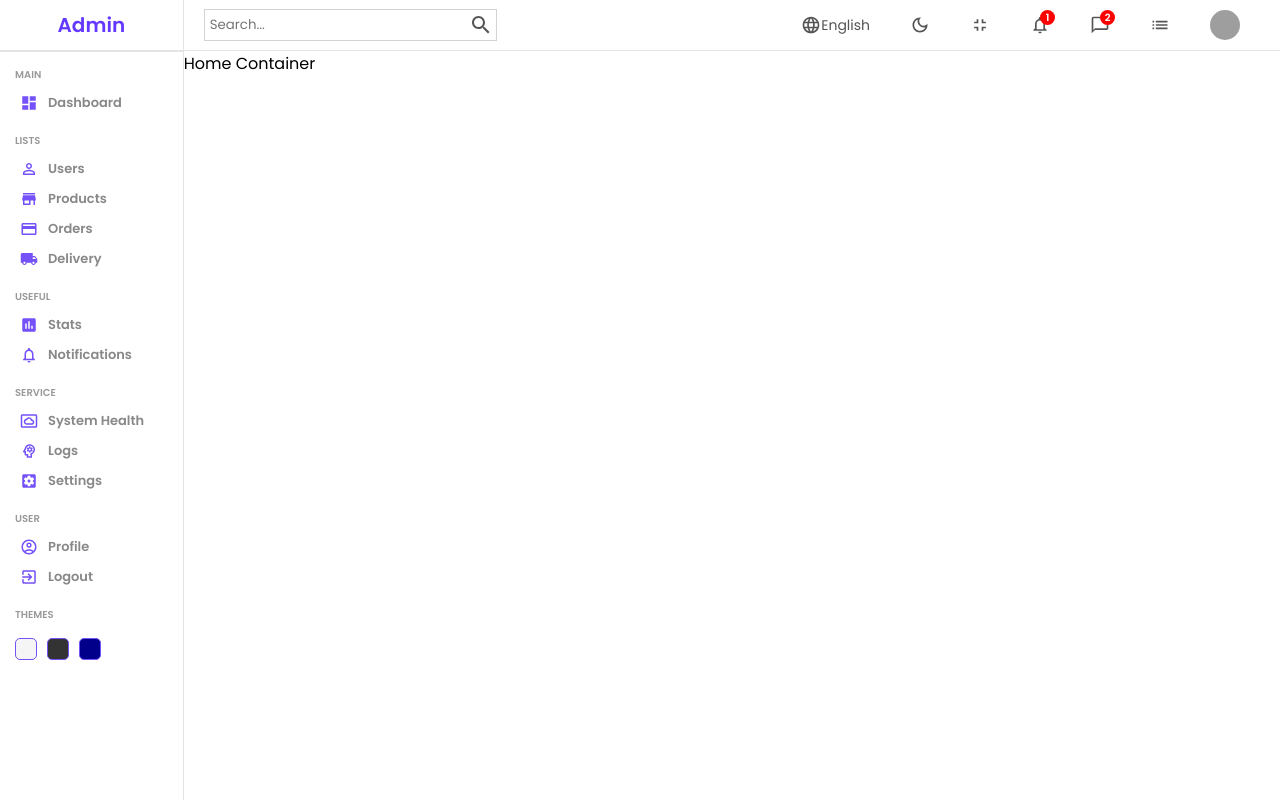
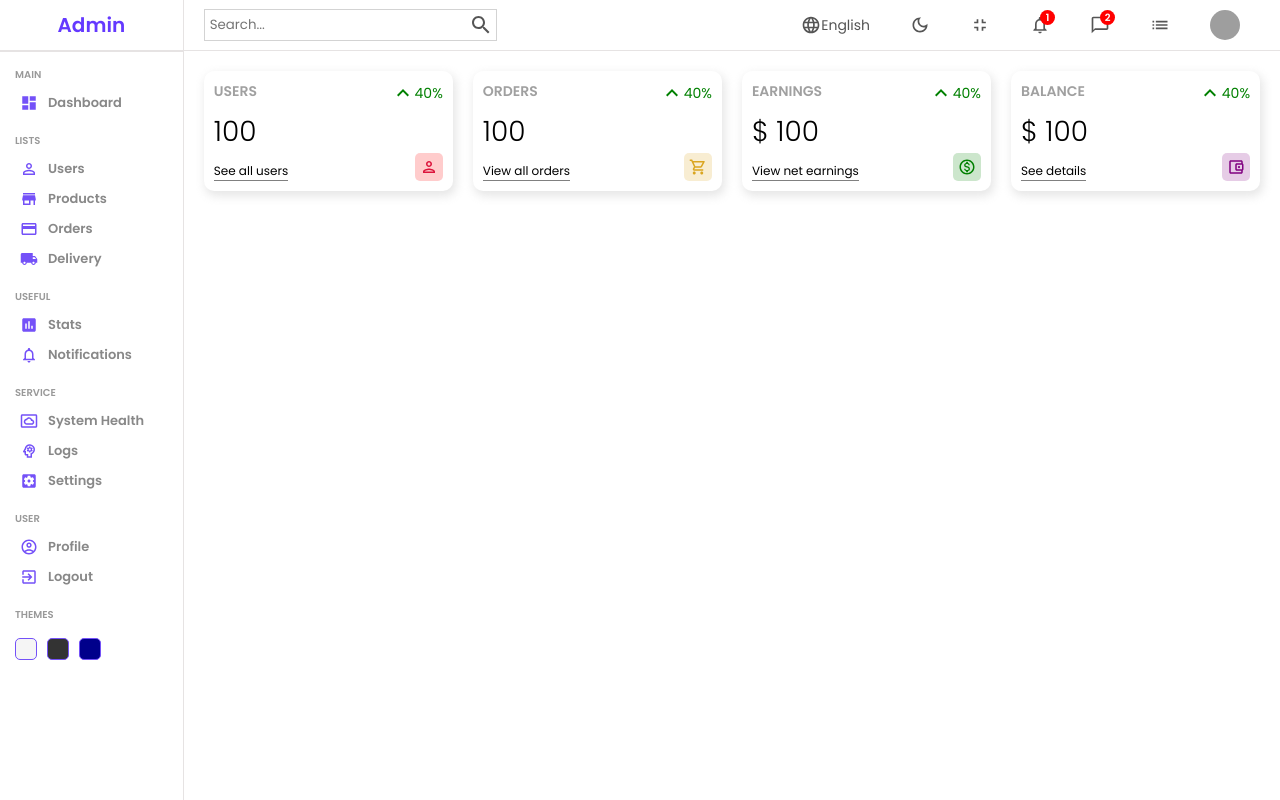
Before and after one commit to engnurulamin/react-admin, a React (Vite) app: page / in a window 1280 px wide. Built offline with nearby package versions, Linux system fonts and the light colour scheme; grey boxes are pictures that could not be loaded.

Commit message:
widgets design

```diff
--- /dev/null
+++ b/src/components/widgets/Widget.jsx
@@ -0,0 +1,98 @@
+import "./widget.scss";
+import KeyboardArrowUpIcon from "@mui/icons-material/KeyboardArrowUp";
+import PersonOutlinedIcon from "@mui/icons-material/PersonOutlined";
+import AccountBalanceWalletOutlinedIcon from "@mui/icons-material/AccountBalanceWalletOutlined";
+import ShoppingCartOutlinedIcon from "@mui/icons-material/ShoppingCartOutlined";
+import MonetizationOnOutlinedIcon from "@mui/icons-material/MonetizationOnOutlined";
+
+const Widgets = ({ type }) => {
+  let data;
+  //temporary
+  const amount = 100;
+  const diff = 40;
+
+  switch (type) {
+    case "user":
+      data = {
+        title: "USERS",
+        isMoney: false,
+        link: "See all users",
+        icon: (
+          <PersonOutlinedIcon
+            className="icon"
+            style={{
+              color: "crimson",
+              backgroundColor: "rgba(255, 0, 0, 0.2)",
+            }}
+          />
+        ),
+      };
+      break;
+    case "order":
+      data = {
+        title: "ORDERS",
+        isMoney: false,
+        link: "View all orders",
+        icon: (
+          <ShoppingCartOutlinedIcon
+            className="icon"
+            style={{
+              backgroundColor: "rgba(218, 165, 32, 0.2)",
+              color: "goldenrod",
+            }}
+          />
+        ),
+      };
+      break;
+    case "earning":
+      data = {
+        title: "EARNINGS",
+        isMoney: true,
+        link: "View net earnings",
+        icon: (
+          <MonetizationOnOutlinedIcon
+            className="icon"
+            style={{ backgroundColor: "rgba(0, 128, 0, 0.2)", color: "green" }}
+          />
+        ),
+      };
+      break;
+    case "balance":
+      data = {
+        title: "BALANCE",
+        isMoney: true,
+        link: "See details",
+        icon: (
+          <AccountBalanceWalletOutlinedIcon
+            className="icon"
+            style={{
+              backgroundColor: "rgba(128, 0, 128, 0.2)",
+              color: "purple",
+            }}
+          />
+        ),
+      };
+      break;
+    default:
+      break;
+  }
+  return (
+    <div className="widget">
+      <div className="left">
+        <span className="title">{data.title}</span>
+        <span className="counter">
+          {data.isMoney && "$"} {amount}
+        </span>
+        <span className="link">{data.link}</span>
+      </div>
+      <div className="right">
+        <div className="percentage positive">
+          <KeyboardArrowUpIcon /> {diff}%
+        </div>
+        {data.icon}
+      </div>
+    </div>
+  );
+};
+
+export default Widgets;
--- a/src/pages/home/Home.jsx
+++ b/src/pages/home/Home.jsx
@@ -1,5 +1,6 @@
 import Navbar from "../../components/navbar/Navbar";
 import Sidebar from "../../components/sidebar/Sidebar";
+import Widgets from "../../components/widgets/Widget";
 import "./home.scss";
 
 const Home = () => {
@@ -8,7 +9,12 @@
       <Sidebar />
       <div className="home-container">
         <Navbar />
-        Home Container
+        <div className="widgets">
+          <Widgets type="user" />
+          <Widgets type="order" />
+          <Widgets type="earning" />
+          <Widgets type="balance" />
+        </div>
       </div>
     </div>
   );
```
